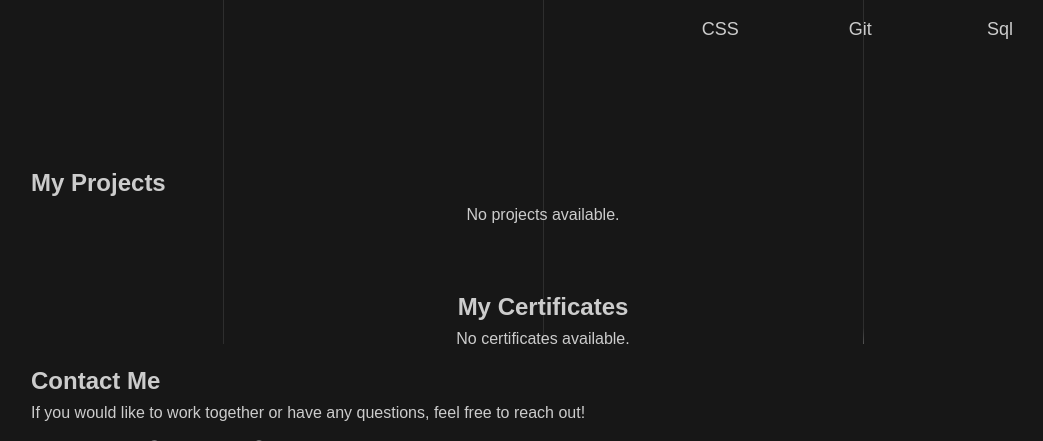
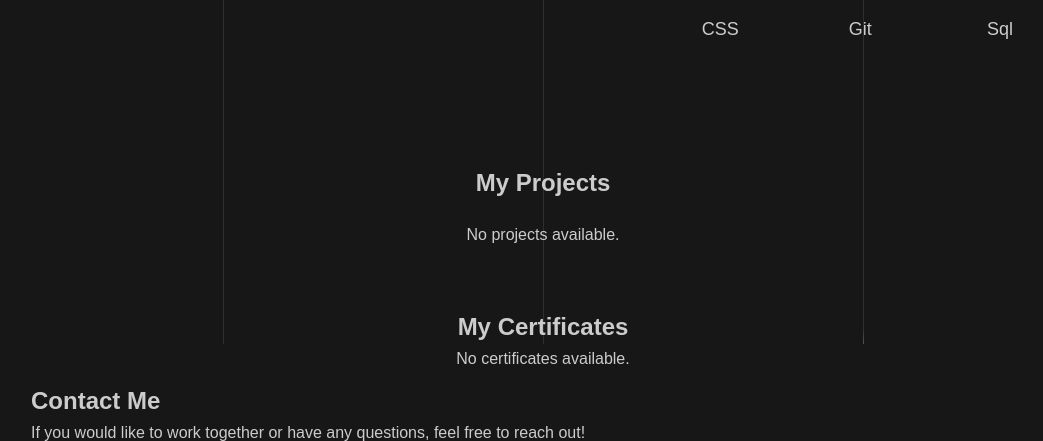
Before and after one commit to K4shalot/MyPortfolio, a Django app: page / in a window 1280 px wide. Shown: the part 456-897 px from the top of the page, without its empty margins (97-1140 px from the left). Run offline with Django 5.2, Linux system fonts and the light colour scheme; data that the repository does not hold is empty.

Commit message:
Final changes

```diff
--- a/myportfolio/myapp/static/myapp/style.css
+++ b/myportfolio/myapp/static/myapp/style.css
@@ -144,6 +144,11 @@ header nav ul li a:hover {
 
 .bio p {
     font-size: 1.2em;
+}
+
+#projects h2 {
+    text-align: center;
+    margin-bottom: 20px;
 }
 
 .projects {
```
